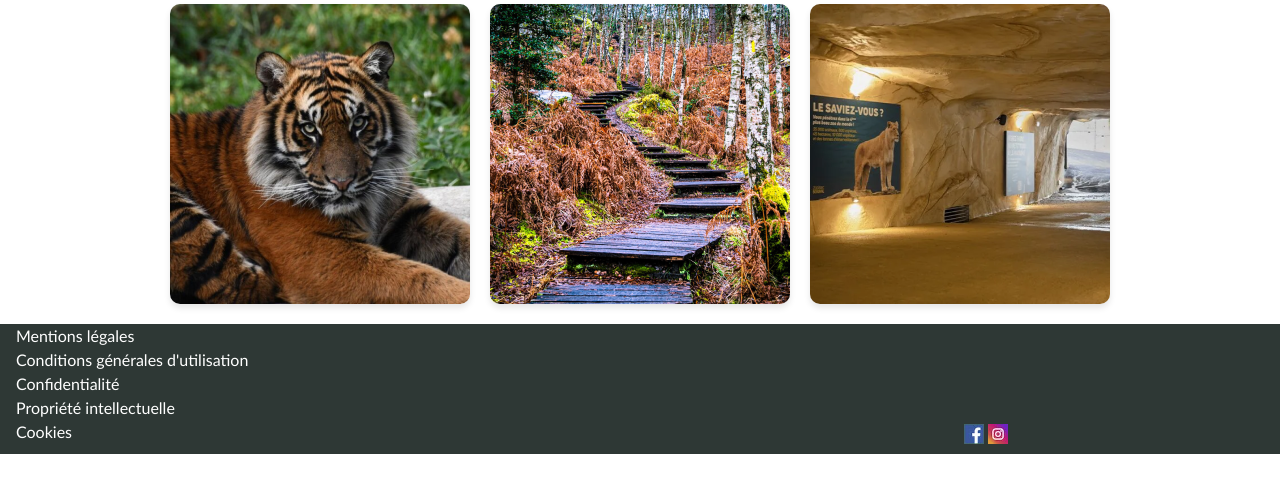
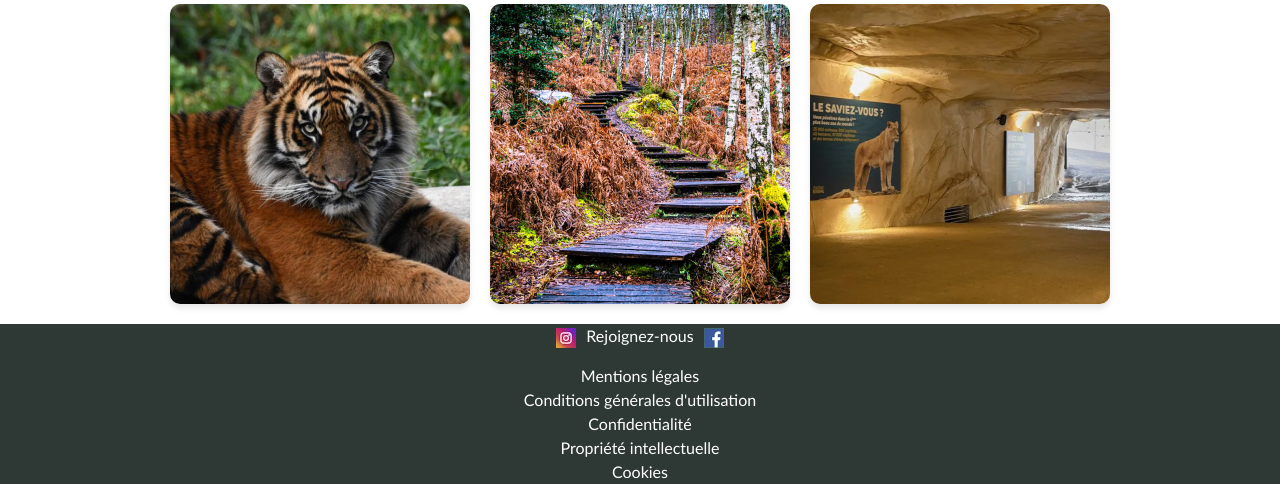
Before and after one commit to El-pollo-loco-adrar/zoo_de_la_leze, a PHP site: page / in a window 1280 px wide. Shown: the part 805-1289 px from the top of the page. Before the commit the page ends 1259 px from the top, so only its background shows below. Run offline with PHP 8.4, Linux system fonts and the light colour scheme.

Commit message:
envoie du 27.02

```diff
--- a/CSS/style.css
+++ b/CSS/style.css
@@ -14,6 +14,21 @@
 .menu-hidden {
     display: none !important;
 }
+/* ANIMATIONS */
+@keyframes inscrire{
+    0%{
+        rotate: 0deg;
+    }
+    50%{
+        rotate: 10deg;
+    }
+    100%{
+        rotate: -10deg;
+    }
+}
+
+
+
 
 /*NAVIGATION POUR ECRAN LARGE*/
 nav{
@@ -81,6 +96,12 @@ nav{
 /*IMAGES QUI REMPLACENT CAROUSEL SUR ECRAN LARGE*/
 .imagesGrid{
     display: none;
+    a{
+        transition: transform 0.3s ease;
+    }
+    a:hover{
+        transform: scale(1.1);
+    }
 }
 /*CAROUSEL MENU*/
 #carouselMenu{
@@ -192,6 +213,7 @@ header{
 
 }
     /*INSCIPTION NEWSLETTER + BOUTON*/
+
 .newsLetter{
     text-align: center;
     margin-bottom: 30px;
@@ -212,7 +234,15 @@ header{
         text-decoration: none;
         background-color: orange;
         font-family: 'Franklin Gothic Medium', 'Arial Narrow', Arial, sans-serif;
+        transition: color 0.3s ease-in-out, transform 0.2s ease-in-out;
     }
+    a:hover{
+        color: #1E88E5;
+        transform: scale(1,1);
+    }
+}
+#inscrire:hover{
+    animation: inscrire 0.5s infinite alternate;
 }
 
 
@@ -256,18 +286,31 @@ header{
 footer{
     background-color: #2E3835;
     width: 100%;
-    height: 130px;
-    position: relative;
-    bottom: 0;
+    height: auto;
+    .socialLinks{
+        display: flex;
+        justify-content: center;
+        gap: 10px;
+        p{
+            color: white;
+        }
+        a:hover{
+            animation: inscrire 0.2s infinite alternate;
+        }
+    }
+    .footerLinks{
+        display: flex;
+        flex-direction: column;
+        align-items: center;
         a{
             color: white;
             text-decoration: none;
+            transition: color 0.3s ease-in-out, transform 0.2s ease-in-out;
         }
-    #lienSocial{
-
-        .bi-facebook{
-            color: blue;
     }
+    .footerLinks a:hover{
+        color: #FFD700;
+        transform: scale(1,1);
     }
 }
 
--- a/index.html
+++ b/index.html
@@ -160,7 +160,7 @@
     <div class="newsLetter">
         <p>Naissances, évènements ...</p>
         <p class="inscription">Inscrivez vous à notre newsLetter</p>
-        <a href="index.html">S'inscrire</a>
+        <div id="inscrire"><a href="index.html">S'inscrire</a></div>
     </div>
     <hr>
                 <!--CAROUSEL PARC-->
@@ -191,31 +191,21 @@
         <a href="#"><img src="../images/carouselParc2.png" alt="carouselParc2"></a>
         <a href="#"><img src="../images/carouselParc3.png" alt="carouselParc3"></a>
     </div>
-    <footer>
-        <div id="lienFooter">
-            <div class="row ms-1 ">
-                <div class="col-5">
-                    <a href="Pages\mentions légales.html">Mentions légales</a>
-                </div>
+
+        <footer>
+            <div class="socialLinks">
+                <a href="index.html"><img src="../images/instalogo.jpg" alt="logoinstagram" style="width: 20px; height: 20px; object-fit: cover;" ></a>
+                <p>Rejoignez-nous</p>
+                <a href="index.html"><img src="../images/iconfb.jpg" alt="logofacebook" style="width: 20px; height: 20px; object-fit: cover;"></a>
             </div>
-            <div class="row ms-1">
+            <div class="footerLinks">
+                <a href="Pages\mentions légales.html">Mentions légales</a>
                 <a href="Pages\CGU.html">Conditions générales d'utilisation</a>
                 <a href="Pages\confidentialités.html">Confidentialité</a>
                 <a href="Pages\propriété intellectuelle.html">Propriété intellectuelle</a>
-                <div class="row">
-                    <div class="col-9">
-                        <a href="Pages\cookies.html">Cookies</a>
-                    </div>
-                    <div class="col-3">
-                        <div id="lienSocial">
-                            <a href="index.html"><img src="../images/iconfb.jpg" alt="logofacebook" style="width: 20px; height: 20px; object-fit: cover;"></a>
-                            <a href="index.html"><img src="../images/instalogo.jpg" alt="logoinstagram" style="width: 20px; height: 20px; object-fit: cover;" ></a>
-                        </div>
-                    </div>
-                </div>
+                <a href="Pages\cookies.html">Cookies</a>
             </div>
-        </div>
-    </footer>
+        </footer>
     </div>
 
     <script src="..\JS\script.js"></script>
```
Also changed, not shown: view/header.php (added, +17 -0 lines), utils/function.php (added), view/footer.php (added), view/view_accueil.php (added). Lines whose indentation alone changed are shown as unchanged.
